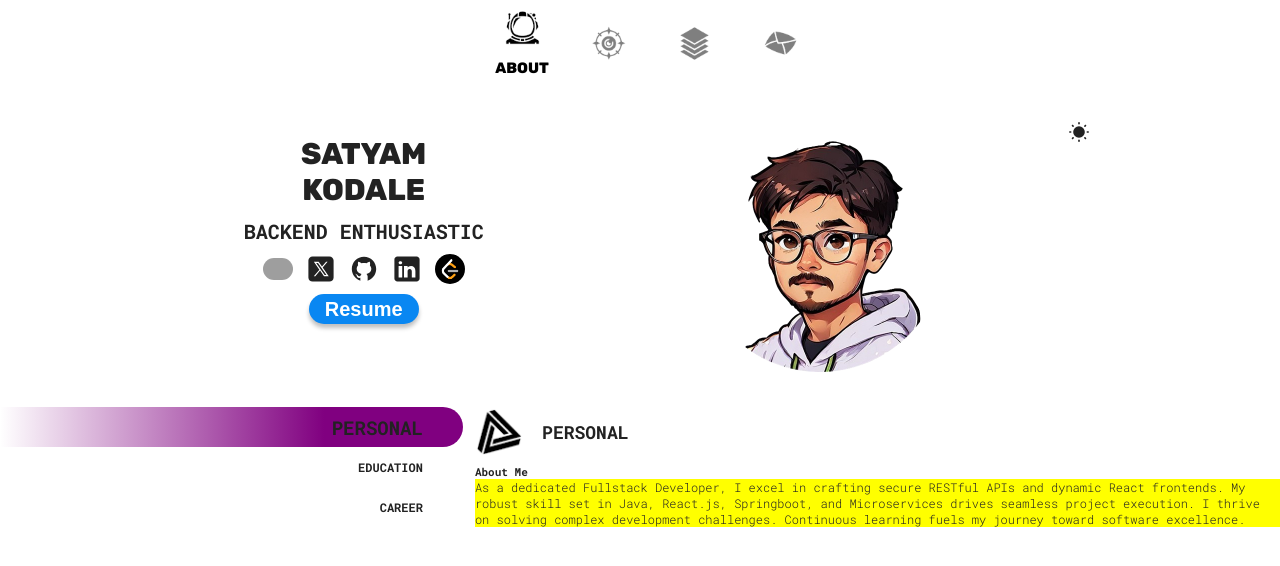
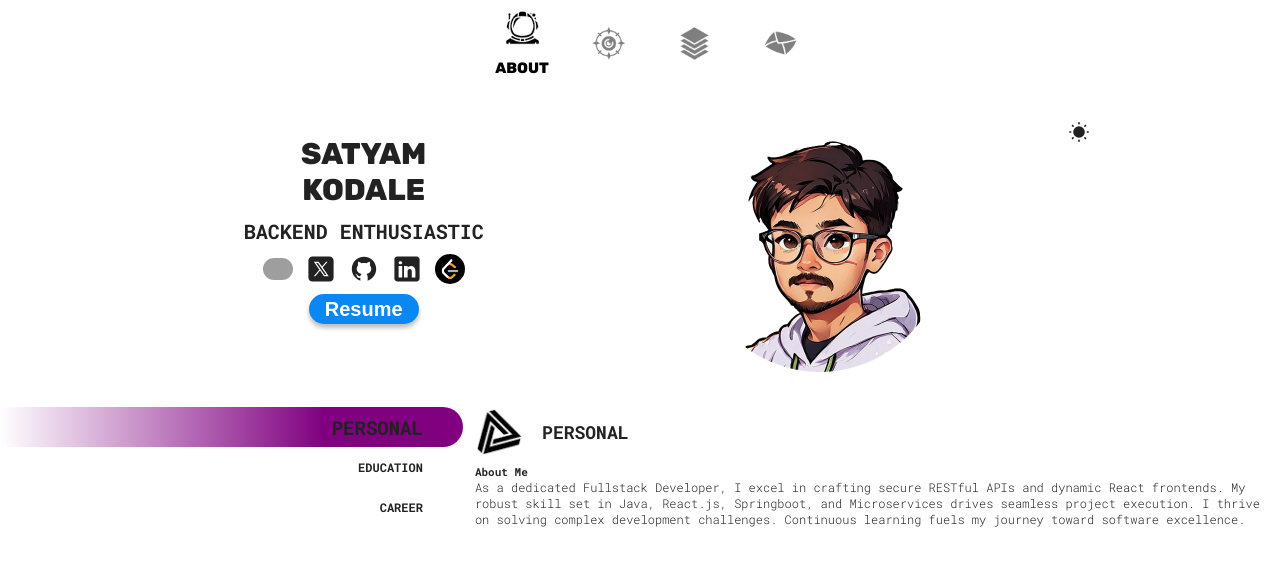
Before and after one commit to satyamkodale/Portfolio2.0, a React (Vite) app: page / in a window 1280 px wide. Shown: the top 566 px of the page. Built offline with nearby package versions, Linux system fonts and the light colour scheme; grey boxes are pictures that could not be loaded.

Commit message:
removed bug

```diff
--- a/src/components/Hero/aboutMenuStyles.module.css
+++ b/src/components/Hero/aboutMenuStyles.module.css
@@ -177,7 +177,7 @@
   .pContainerdiv>p
   {
 
-    background-color: rgb(255, 255, 0);
+    /* background-color: rgb(255, 255, 0); */
   }
 
 }
--- a/src/components/Project/ProjectMenuStyles.module.css
+++ b/src/components/Project/ProjectMenuStyles.module.css
@@ -65,7 +65,7 @@
 
 .projectSubContainerDiv>p
 {
-  background-color: aqua;
+  /* background-color: aqua; */
 }
 .projectSubContainer h3 {
   position: relative;
@@ -113,7 +113,7 @@
   }
   .projectSubContainerDiv>p
 {
-  background-color: rgb(0, 42, 255);
+  /* background-color: rgb(0, 42, 255); */
 }
 }
 
@@ -143,6 +143,6 @@
   }
   .projectSubContainerDiv>p
   {
-  background-color: rgb(255, 0, 251);
+  /* background-color: rgb(255, 0, 251); */
 }
 }
```
